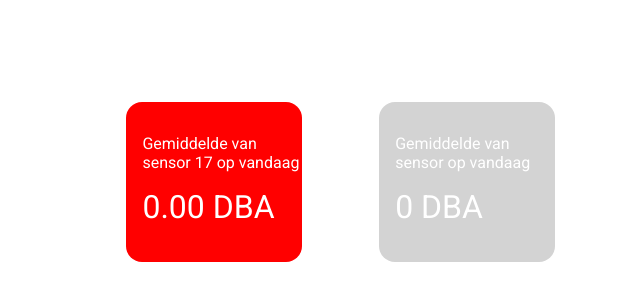
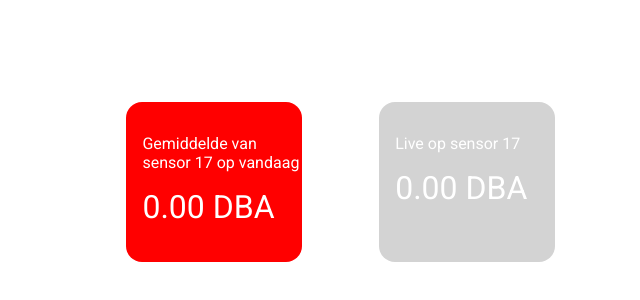
Before and after one commit to Koen-Schrijvers/Project_AI, an Angular app in the folder dashboard/: page / in a window 1280 px wide. Shown: the part 386-686 px from the top of the page, without its empty margins (640-1280 px from the left). Built offline with nearby package versions, Linux system fonts and the light colour scheme; no server answers.

Commit message:
fix live data

```diff
--- a/dashboard/src/app/app.component.html
+++ b/dashboard/src/app/app.component.html
@@ -3,7 +3,7 @@
 
 <div class="parent">
   <div class="div1"><app-statsblock [nodeNumber]="'17'"></app-statsblock></div>
-  <div class="div2"><app-liveblock></app-liveblock></div>
+  <div class="div2"><app-liveblock [nodeNumber]="'17'"></app-liveblock></div>
   <div class="div3"></div>
   <div class="div4"></div>
 </div>
--- a/dashboard/src/app/liveblock/liveblock.component.html
+++ b/dashboard/src/app/liveblock/liveblock.component.html
@@ -1,6 +1,6 @@
 <div class="block-container">
     <div class="text-block">
-        <p>Gemiddelde van sensor op vandaag</p>
-        <div class="dba">{{AverageMinute}} DBA</div>
+        <p>Live op sensor {{nodeNumber}}</p>
+        <div class="dba">{{AverageMinute | number : '1.2-2'}} DBA</div>
     </div>
 </div>
--- a/dashboard/src/app/liveblock/liveblock.component.ts
+++ b/dashboard/src/app/liveblock/liveblock.component.ts
@@ -1,4 +1,4 @@
-import { Component, OnInit } from '@angular/core';
+import { Component, Input, OnInit } from '@angular/core';
 import { AsasenseService } from 'src/services/asasense.service';
 
 @Component({
@@ -8,6 +8,7 @@ import { AsasenseService } from 'src/services/asasense.service';
 })
 export class LiveblockComponent implements OnInit {
 
+  @Input() nodeNumber: string = '';
   lastMinute: number[] = []
 
   constructor(private asasense: AsasenseService) {
@@ -19,9 +20,10 @@ export class LiveblockComponent implements OnInit {
     setInterval(() => {
       this.asasense.GetLastMinute().subscribe((response) => {
         this.lastMinute = response.data[1]
+        console.log('in live block')
         console.log('minute passed')
       })
-    }, 60000)
+    }, 1000)
   }
 
   ngOnInit(): void {
--- a/dashboard/src/services/asasense.service.ts
+++ b/dashboard/src/services/asasense.service.ts
@@ -36,9 +36,14 @@ export class AsasenseService {
 
   GetLastMinute(): Observable<any> {
     const lastMinute = new Date().getTime() / 1000
-    const minuteBefore = lastMinute - 60
+    const minuteBefore = lastMinute - 120
 
-    return this.httpClient.get<any>(`https://api-new.asasense.com/ambient/node/17/measurements/${lastMinute}/${minuteBefore}`, { headers: this.headers })
+    try{
+      return this.httpClient.get<any>(`https://api-new.asasense.com/ambient/node/17/measurements/${minuteBefore}/${lastMinute}`, { headers: this.headers })
+    } catch (error){
+      console.log(error)
+      throw error
+    }
   }
 
   get CurrentDate() {
```
